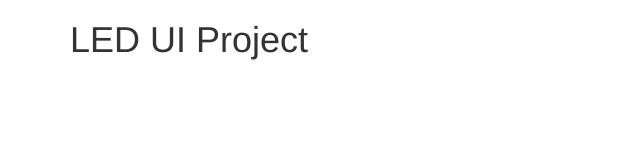
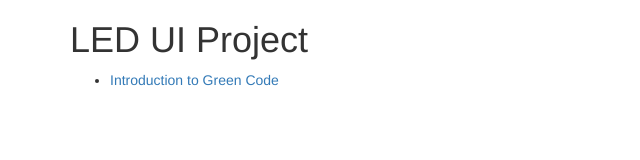
Before and after one commit to ledui/ledui.github.io, a plain HTML site: page index.html in a window 1280 px wide. Shown: the whole page, without its empty margins (0-640 px from the left). Drawn offline with nearby package versions, Linux system fonts and the light colour scheme; files that its build step writes are made by us from their sources.

Commit message:
Added link to Intro to Green code.

```diff
--- a/index.html
+++ b/index.html
@@ -25,6 +25,9 @@
   <body>
     <div class="container">
       <h1>LED UI Project</h1>
+      <ul>
+        <li><a href="/green-code-intro/">Introduction to Green Code</a></li>
+      </ul>
     </div>
 
     <!-- jQuery (necessary for Bootstrap's JavaScript plugins) -->
```
